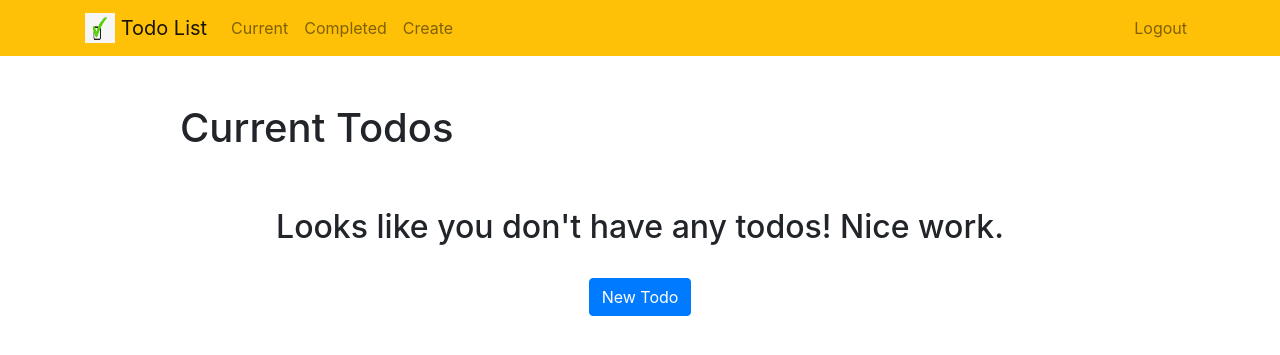
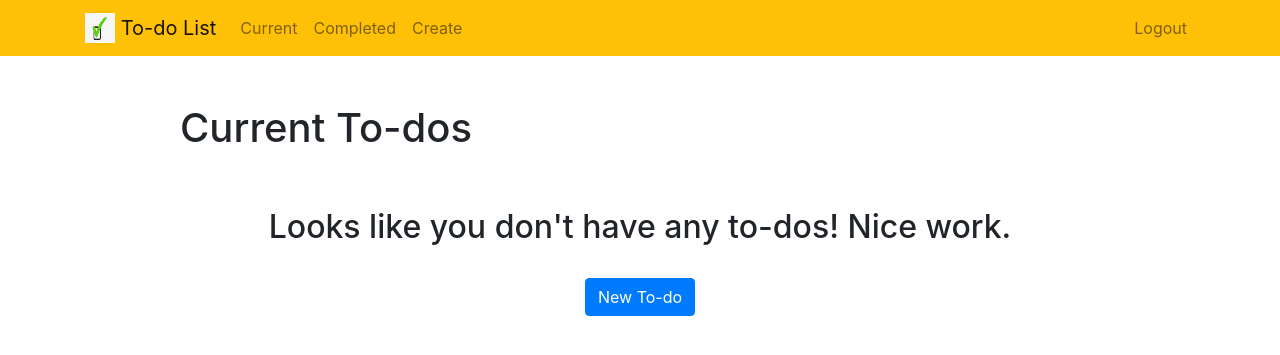
Before and after one commit to happycoding47/todolist, a Django app: page /current/ in a window 1280 px wide. Shown: the top 355 px of the page. Run offline with Django 4.2, Linux system fonts and the light colour scheme; a user stored in the database is signed in; data that the repository does not hold is empty; some libraries are stand-ins or nearby versions.

Commit message:
change to-do

```diff
--- a/todo/templates/todo/base.html
+++ b/todo/templates/todo/base.html
@@ -10,7 +10,7 @@
     <link rel="stylesheet" href="https://stackpath.bootstrapcdn.com/bootstrap/4.4.1/css/bootstrap.min.css" integrity="sha384-Vkoo8x4CGsO3+Hhxv8T/Q5PaXtkKtu6ug5TOeNV6gBiFeWPGFN9MuhOf23Q9Ifjh" crossorigin="anonymous">
 
     <link rel="icon" type="image/png"  href="{% static 'todo/logo.png' %}">
-    <title>Todo List</title>
+    <title>To-do List</title>
 </head>
 <body>
 
@@ -19,7 +19,7 @@
 <div class="container">
     <a class="navbar-brand" href="{% url 'home' %}">
          <img src="{% static 'todo/logo.png' %}" width="30" height="30" class="d-inline-block align-top">
-        <span>Todo List</span>
+        <span>To-do List</span>
     </a>
     <button class="navbar-toggler" type="button" data-toggle="collapse" data-target="#navbarNav" aria-controls="navbarNav" aria-expanded="false" aria-label="Toggle navigation">
         <span class="navbar-toggler-icon"></span>
--- a/todo/templates/todo/completedtodos.html
+++ b/todo/templates/todo/completedtodos.html
@@ -3,7 +3,7 @@
 {% block content %}
     <div class="row justify-content-center mt-5">
         <div class="col-md-10">
-            <h1>Completed Todos</h1>
+            <h1>Completed To-dos</h1>
         </div>
     </div>
     <div class="row justify-content-center mt-5">
--- a/todo/templates/todo/createtodo.html
+++ b/todo/templates/todo/createtodo.html
@@ -3,7 +3,7 @@
 {% block content %}
     <div class="row justify-content-center mt-5">
         <div class="col-md-5">
-            <h2>New Todo</h2>
+            <h2>New To-do</h2>
         </div>
     </div>
     <div class="row justify-content-center mt-5">
--- a/todo/templates/todo/currenttodos.html
+++ b/todo/templates/todo/currenttodos.html
@@ -4,9 +4,9 @@
     <div class="row justify-content-center mt-5">
         <div class="col-md-10">
             {% if todos %}
-                 <h1>{{ todos.count }} Current Todo{{ todos.count|pluralize }}</h1>
+                 <h1>{{ todos.count }} Current To-do{{ todos.count|pluralize }}</h1>
             {% else %}
-                           <h1>Current Todos</h1>
+                           <h1>Current To-dos</h1>
             {% endif %}
         </div>
     </div>
@@ -20,9 +20,9 @@
             </div>
         {% else %}
             <div class="text-center">
-                <h2>Looks like you don't have any todos! Nice work.</h2>
+                <h2>Looks like you don't have any to-dos! Nice work.</h2>
             <br>
-            <a role="button" class="btn btn-primary" href="{% url 'createtodo' %}">New Todo</a>
+            <a role="button" class="btn btn-primary" href="{% url 'createtodo' %}">New To-do</a>
             </div>
         {% endif %}
         </div>
--- a/todo/templates/todo/home.html
+++ b/todo/templates/todo/home.html
@@ -10,7 +10,7 @@
 <div class="row justify-content-center mt-5">
         <div class="col-md-7 text-center">
 
-                 <h1>Your Todo List</h1>
+                 <h1>Your To-do List</h1>
             <p>Life is fun and busy. There's a million different things you could be doing. But what matters is <u>what</u> you do.</p>
         <a role="button" class="btn btn-primary btn-lg" href="{% url 'signupuser' %}">Start</a>
         </div>
--- a/todo/templates/todo/viewtodo.html
+++ b/todo/templates/todo/viewtodo.html
@@ -3,7 +3,7 @@
 {% block content %}
     <div class="row justify-content-center mt-5">
         <div class="col-md-5">
-            <h2>New Todo</h2>
+            <h2>New To-do</h2>
         </div>
     </div>
     <div class="row justify-content-center mt-5">
--- a/todolist/local_settings.py
+++ /dev/null
@@ -1,2 +0,0 @@
-DEBUG = True
-ALLOWED_HOSTS = []
--- a/todolist/settings.py
+++ b/todolist/settings.py
@@ -128,8 +128,3 @@ LOGIN_URL = '/login'
 # https://docs.djangoproject.com/en/4.1/ref/settings/#default-auto-field
 
 DEFAULT_AUTO_FIELD = 'django.db.models.BigAutoField'
-
-try:
-    from .local_settings import *
-except ImportError:
-    print("You are on production!")
```
Also changed, not shown: db.sqlite3, 1 other file.
